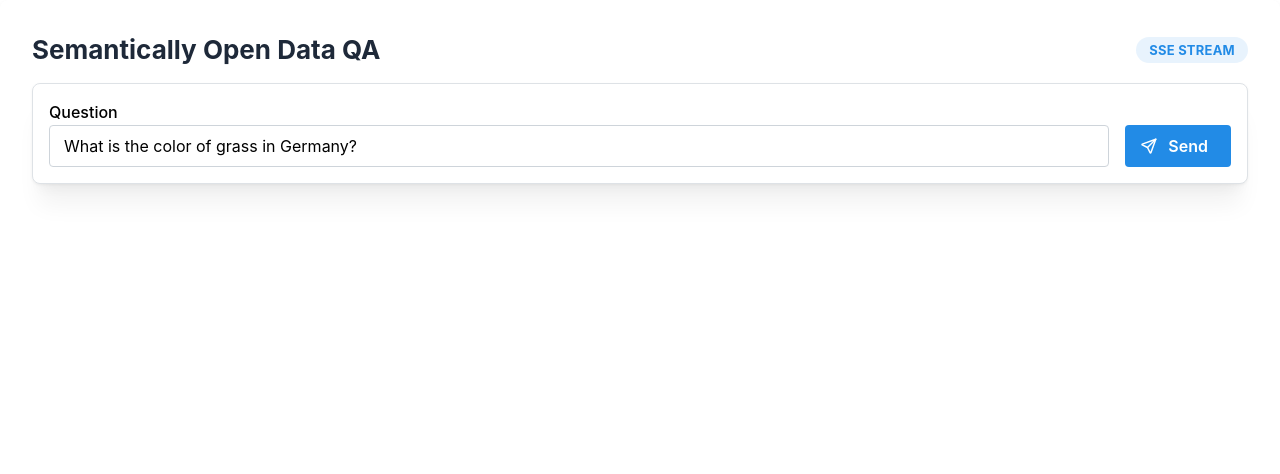
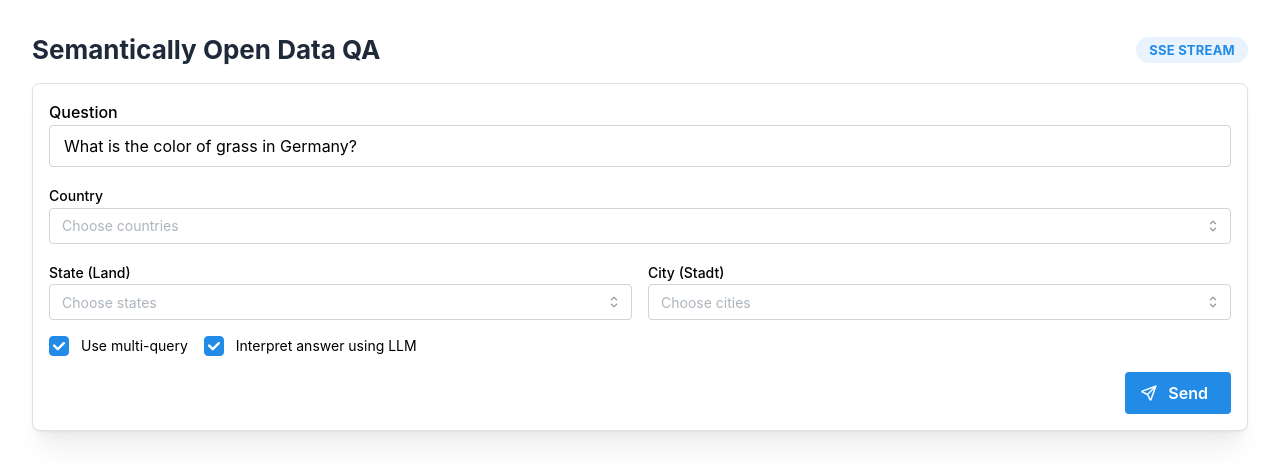
Before and after one commit to mskVitalii/semantically-open-data-frontend, a React (Vite) app: page / in a window 1280 px wide. Shown: the top 474 px of the page. Built offline with nearby package versions, Linux system fonts and the light colour scheme.

Commit message:
feat: filters

```diff
--- a/src/QA.tsx
+++ b/src/QA.tsx
@@ -22,6 +22,7 @@ import SearchForm from './SearchForm'
 import Step0ResearchQuestion from './steps/Step0ResearchQuestion'
 import type {
   ResearchQuestionStepsType,
+  SearchParams,
   Step0ResearchQuestionsType,
   Step1EmbeddingsType,
   Step2VectorSearchType,
@@ -78,7 +79,7 @@ const QA: React.FC = () => {
     }
   }
 
-  const handleStream = useCallback(async (question: string) => {
+  const handleStream = useCallback(async (params: SearchParams) => {
     handleClear()
     setIsLoading(true)
 
@@ -86,10 +87,28 @@ const QA: React.FC = () => {
     let isManualClose = false
 
     try {
-      const encodedQuestion = encodeURIComponent(question)
       console.log(`request to ${import.meta.env.VITE_API_URL}/v1/datasets/qa`)
       const endpoint = `${import.meta.env.VITE_API_URL}/v1/datasets/qa`
-      const url = `${endpoint}?question=${encodedQuestion}&use_grpc=true`
+
+      // Формируем параметры запроса
+      const queryParams = new URLSearchParams()
+      queryParams.append('question', params.question)
+      queryParams.append('use_grpc', 'true')
+      queryParams.append('use_multi_query', params.useMultiQuery.toString())
+      queryParams.append('use_llm_interpretation', params.useLlmInterpretation.toString())
+
+      // Добавляем фильтры если они есть
+      if (params.filters.countries && params.filters.countries.length > 0) {
+        params.filters.countries.forEach(country => queryParams.append('country', country))
+      }
+      if (params.filters.states && params.filters.states.length > 0) {
+        params.filters.states.forEach(state => queryParams.append('state', state))
+      }
+      if (params.filters.cities && params.filters.cities.length > 0) {
+        params.filters.cities.forEach(city => queryParams.append('city', city))
+      }
+
+      const url = `${endpoint}?${queryParams.toString()}`
 
       eventSource = new EventSource(url)
 
@@ -187,10 +206,10 @@ const QA: React.FC = () => {
     abortControllerRef.current = null
   }, [])
 
-  const handleSubmit = (question: string): void => {
-    if (!isLoading && question.trim()) {
-      setQuestion(question.trim())
-      handleStream(question.trim())
+  const handleSubmit = (params: SearchParams): void => {
+    if (!isLoading && params.question.trim()) {
+      setQuestion(params.question.trim())
+      handleStream(params)
     }
   }
 
--- a/src/SearchForm.tsx
+++ b/src/SearchForm.tsx
@@ -1,31 +1,120 @@
-import { Paper, Group, TextInput, Loader, Tooltip, Button } from '@mantine/core'
+import {
+  Button,
+  Checkbox,
+  Group,
+  Loader,
+  MultiSelect,
+  Paper,
+  Stack,
+  TextInput,
+  Tooltip,
+} from '@mantine/core'
 import { IconPlayerStop, IconSend } from '@tabler/icons-react'
 import { useState } from 'react'
+import type { SearchParams } from './types'
 
 type SearchFormProps = {
-  onSearch: (query: string) => void
+  onSearch: (params: SearchParams) => void
   onCancel: () => void
   isLoading: boolean
 }
+
+const COUNTRIES = [{ value: 'Germany', label: 'Germany' }]
+
+const GERMAN_CITIES = [
+  { value: 'Chemnitz', label: 'Chemnitz', state: 'Saxony' },
+  { value: 'Leipzig', label: 'Leipzig', state: 'Saxony' },
+  { value: 'Dresden', label: 'Dresden', state: 'Saxony' },
+  { value: 'Berlin', label: 'Berlin', state: 'Berlin' },
+]
+
+const GERMAN_STATES = [
+  { value: 'Saxony', label: 'Saxony' },
+  { value: 'Berlin', label: 'Berlin' },
+]
 
 function SearchForm({ onSearch, onCancel, isLoading }: SearchFormProps) {
   const [question, setQuestion] = useState<string>(
     'What is the color of grass in Germany?',
   )
+  const [selectedCountries, setSelectedCountries] = useState<string[]>([])
+  const [selectedCities, setSelectedCities] = useState<string[]>([])
+  const [selectedStates, setSelectedStates] = useState<string[]>([])
+  const [useMultiQuery, setUseMultiQuery] = useState<boolean>(true)
+  const [useLlmInterpretation, setUseLlmInterpretation] =
+    useState<boolean>(true)
+
+  // Filter states based on selected cities
+  const getAvailableStates = () => {
+    if (selectedCities.length === 0) return GERMAN_STATES
+    const statesFromCities = new Set(
+      selectedCities.map(
+        (cityValue) => GERMAN_CITIES.find((c) => c.value === cityValue)?.state,
+      ),
+    )
+    return GERMAN_STATES.filter((state) => statesFromCities.has(state.value))
+  }
+
+  // Filter cities based on selected states
+  const getAvailableCities = () => {
+    if (selectedStates.length === 0) return GERMAN_CITIES
+    return GERMAN_CITIES.filter((city) => selectedStates.includes(city.state))
+  }
+
+  // Handle state selection with city filtering
+  const handleStateChange = (states: string[]) => {
+    setSelectedStates(states)
+    // Remove cities that don't belong to selected states
+    const validCities = selectedCities.filter((cityValue) => {
+      const city = GERMAN_CITIES.find((c) => c.value === cityValue)
+      return states.includes(city?.state || '')
+    })
+    setSelectedCities(validCities)
+  }
+
+  // Handle city selection with state filtering
+  const handleCityChange = (cities: string[]) => {
+    setSelectedCities(cities)
+    // Update states based on selected cities
+    if (cities.length === 0) {
+      setSelectedStates([])
+    } else {
+      const statesFromCities = new Set(
+        cities.map(
+          (cityValue) =>
+            GERMAN_CITIES.find((c) => c.value === cityValue)?.state,
+        ),
+      )
+      setSelectedStates(Array.from(statesFromCities) as string[])
+    }
+  }
+
+  const handleSearch = () => {
+    onSearch({
+      question,
+      filters: {
+        countries: selectedCountries.length > 0 ? selectedCountries : undefined,
+        states: selectedStates.length > 0 ? selectedStates : undefined,
+        cities: selectedCities.length > 0 ? selectedCities : undefined,
+      },
+      useMultiQuery,
+      useLlmInterpretation,
+    })
+  }
+
   const handleKeyPress = (
     event: React.KeyboardEvent<HTMLInputElement>,
   ): void => {
     if (event.key === 'Enter' && !event.shiftKey) {
       event.preventDefault()
-      onSearch(question)
+      handleSearch()
     }
   }
 
   return (
     <Paper p="md" radius="md" withBorder className="bg-gray-50">
-      <Group align="flex-end">
+      <Stack gap="md">
         <TextInput
-          className="flex-1"
           label="Question"
           placeholder="Enter your question..."
           value={question}
@@ -35,6 +124,57 @@ function SearchForm({ onSearch, onCancel, isLoading }: SearchFormProps) {
           size="md"
           rightSection={isLoading ? <Loader size="xs" /> : null}
         />
+
+        <MultiSelect
+          label="Country"
+          placeholder="Choose countries"
+          data={COUNTRIES}
+          value={selectedCountries}
+          onChange={setSelectedCountries}
+          disabled={isLoading}
+          clearable
+          searchable
+        />
+
+        <Group grow align="flex-start">
+          <MultiSelect
+            label="State (Land)"
+            placeholder="Choose states"
+            data={getAvailableStates()}
+            value={selectedStates}
+            onChange={handleStateChange}
+            disabled={isLoading}
+            clearable
+            searchable
+          />
+          <MultiSelect
+            label="City (Stadt)"
+            placeholder="Choose cities"
+            data={getAvailableCities()}
+            value={selectedCities}
+            onChange={handleCityChange}
+            disabled={isLoading}
+            clearable
+            searchable
+          />
+        </Group>
+
+        <Group>
+          <Checkbox
+            label="Use multi-query"
+            checked={useMultiQuery}
+            onChange={(e) => setUseMultiQuery(e.currentTarget.checked)}
+            disabled={isLoading}
+          />
+          <Checkbox
+            label="Interpret answer using LLM"
+            checked={useLlmInterpretation}
+            onChange={(e) => setUseLlmInterpretation(e.currentTarget.checked)}
+            disabled={isLoading}
+          />
+        </Group>
+
+        <Group justify="flex-end">
           {isLoading ? (
             <Tooltip label="Stop streaming">
               <Button
@@ -49,7 +189,7 @@ function SearchForm({ onSearch, onCancel, isLoading }: SearchFormProps) {
           ) : (
             <Tooltip label="Send question">
               <Button
-              onClick={() => onSearch(question)}
+                onClick={handleSearch}
                 disabled={!question.trim()}
                 leftSection={<IconSend size={18} />}
                 size="md"
@@ -59,6 +199,7 @@ function SearchForm({ onSearch, onCancel, isLoading }: SearchFormProps) {
             </Tooltip>
           )}
         </Group>
+      </Stack>
     </Paper>
   )
 }
```
Also changed, not shown: src/types.ts (+13 -0 lines). Lines whose indentation alone changed are shown as unchanged.
